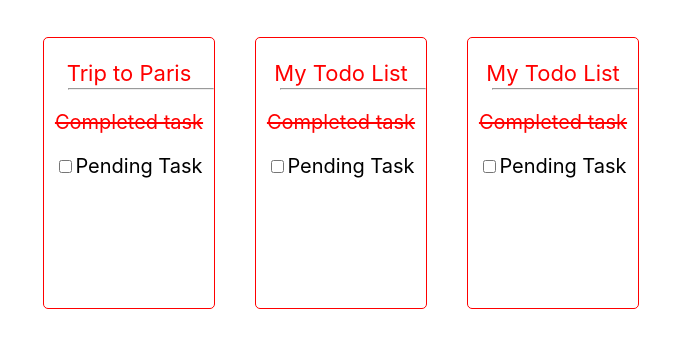
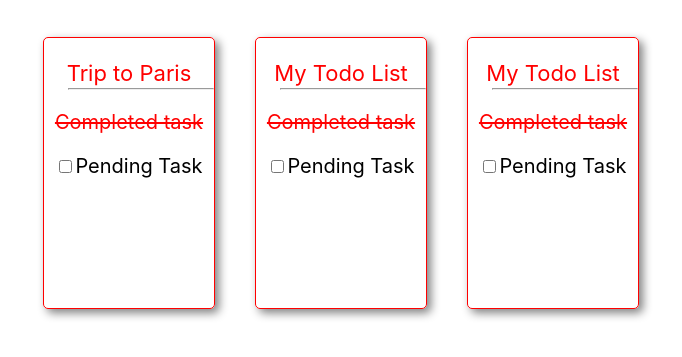
Before and after one commit to Shivansh26/todoweb, a plain HTML site: page index.html in a window 1280 px wide. Shown: the part 227-584 px from the top of the page, without its empty margins (299-981 px from the left). Drawn offline with Linux system fonts and the light colour scheme.

Commit message:
Update style.css

```diff
--- a/style.css
+++ b/style.css
@@ -13,6 +13,7 @@
     border-radius: 5px;
     margin: 20px;
     text-align: center;
+    box-shadow: 4px 4px 10px  gray;
 }
 
 hr{
@@ -29,6 +30,7 @@ hr{
     border-radius: 5px;
     margin: 20px;
     text-align: center;
+    box-shadow: 4px 4px 10px  gray;
 }
 
 .todo-2{
@@ -39,6 +41,7 @@ hr{
     border-radius: 5px;
     margin: 20px;
     text-align: center;
+    box-shadow: 4px 4px 10px  gray;
 }
 .text{
     text-align: center;
```
